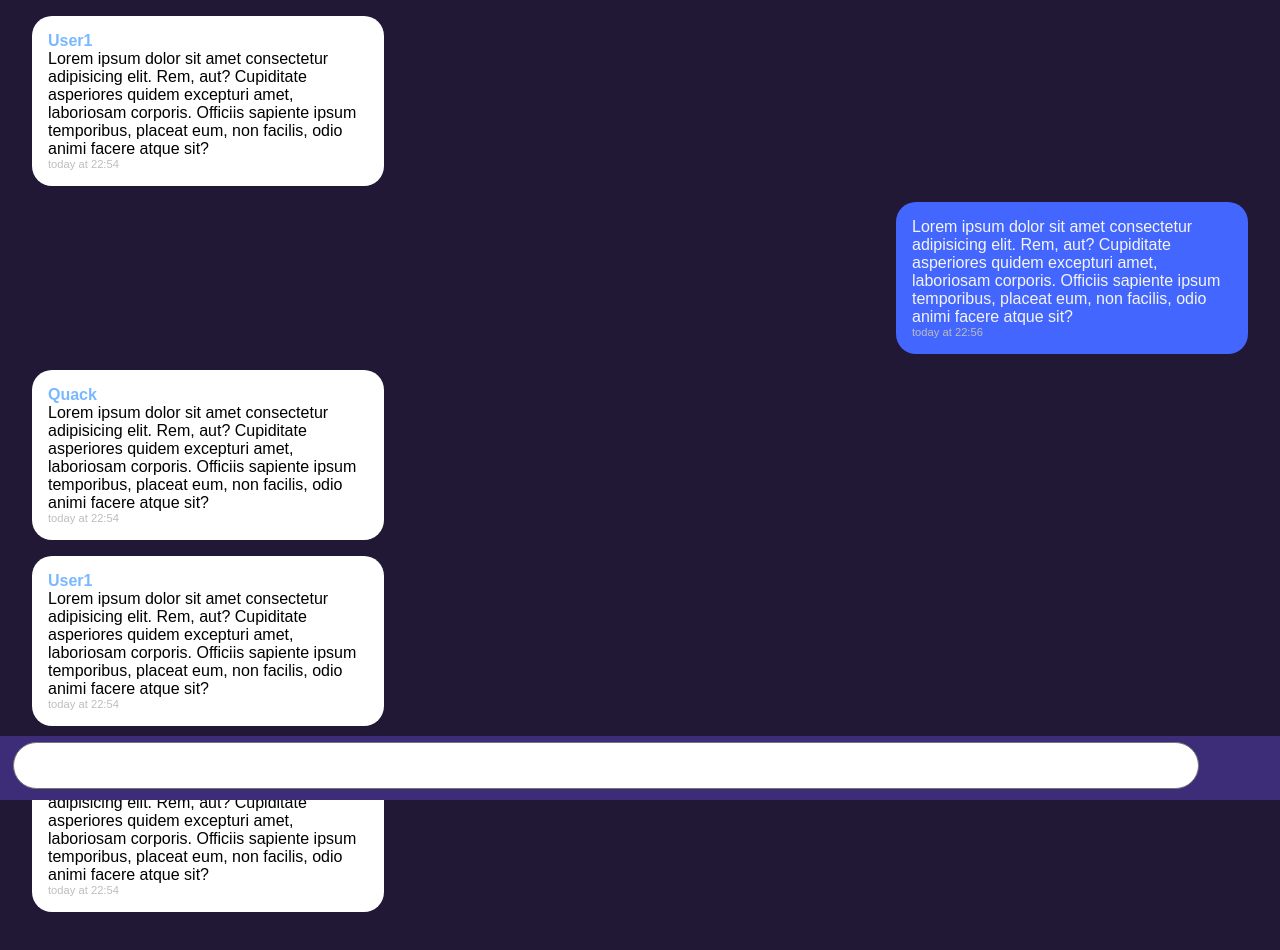
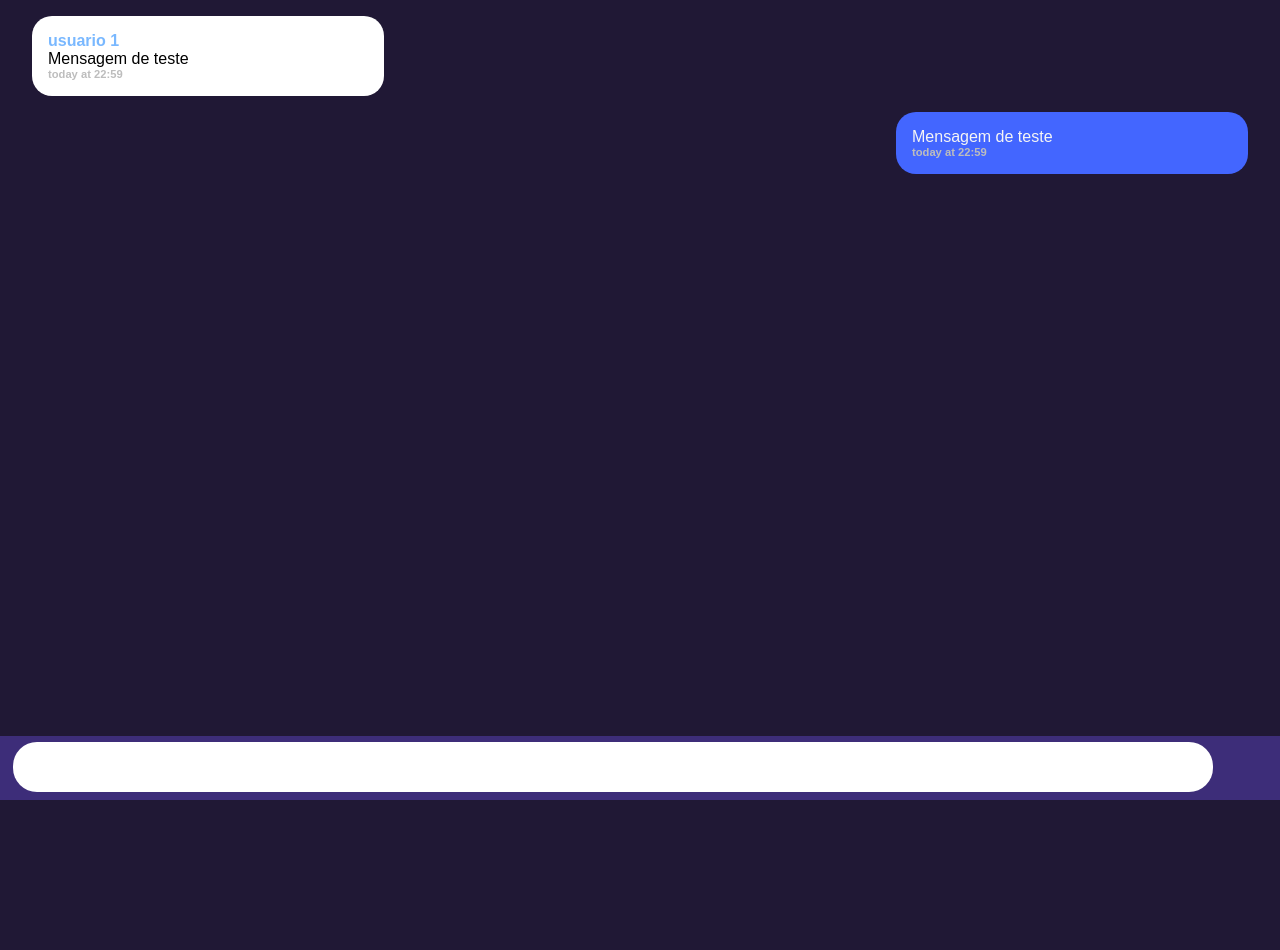
Before and after one commit to Sermi13/Chat-Room-project, a plain HTML site: page frontend/index.html in a window 1280 px wide. After the commit the page ends 800 px from the top, so only its background shows below. Drawn offline with Linux system fonts and the light colour scheme.

Commit message:
added create message commands and chatbox scripts

```diff
--- a/frontend/index.html
+++ b/frontend/index.html
@@ -6,73 +6,11 @@
     <meta name="viewport" content="width=device-width, initial-scale=1.0" />
     <title>Chat-test</title>
     <link rel="stylesheet" href="style.css" />
+
+    <script src="./js/main.js" defer></script>
   </head>
   <body>
-    <div class="messages-container">
-      <div class="message-other">
-        <div class="message-box">
-          <p class="message-owner">User1</p>
-          <p class="message-content">
-            Lorem ipsum dolor sit amet consectetur adipisicing elit. Rem, aut?
-            Cupiditate asperiores quidem excepturi amet, laboriosam corporis.
-            Officiis sapiente ipsum temporibus, placeat eum, non facilis, odio
-            animi facere atque sit?
-          </p>
-          <p class="message-date">today at 22:54</p>
-        </div>
-      </div>
-
-      <div class="message-user">
-        <div class="message-box">
-          <p class="message-content">
-            Lorem ipsum dolor sit amet consectetur adipisicing elit. Rem, aut?
-            Cupiditate asperiores quidem excepturi amet, laboriosam corporis.
-            Officiis sapiente ipsum temporibus, placeat eum, non facilis, odio
-            animi facere atque sit?
-          </p>
-          <p class="message-date">today at 22:56</p>
-        </div>
-      </div>
-
-      <div class="message-other">
-        <div class="message-box">
-          <p class="message-owner">Quack</p>
-          <p class="message-content">
-            Lorem ipsum dolor sit amet consectetur adipisicing elit. Rem, aut?
-            Cupiditate asperiores quidem excepturi amet, laboriosam corporis.
-            Officiis sapiente ipsum temporibus, placeat eum, non facilis, odio
-            animi facere atque sit?
-          </p>
-          <p class="message-date">today at 22:54</p>
-        </div>
-      </div>
-
-      <div class="message-other">
-        <div class="message-box">
-          <p class="message-owner">User1</p>
-          <p class="message-content">
-            Lorem ipsum dolor sit amet consectetur adipisicing elit. Rem, aut?
-            Cupiditate asperiores quidem excepturi amet, laboriosam corporis.
-            Officiis sapiente ipsum temporibus, placeat eum, non facilis, odio
-            animi facere atque sit?
-          </p>
-          <p class="message-date">today at 22:54</p>
-        </div>
-      </div>
-
-      <div class="message-other">
-        <div class="message-box">
-          <p class="message-owner">User1</p>
-          <p class="message-content">
-            Lorem ipsum dolor sit amet consectetur adipisicing elit. Rem, aut?
-            Cupiditate asperiores quidem excepturi amet, laboriosam corporis.
-            Officiis sapiente ipsum temporibus, placeat eum, non facilis, odio
-            animi facere atque sit?
-          </p>
-          <p class="message-date">today at 22:54</p>
-        </div>
-      </div>
-    </div>
+    <div id="messages-container"></div>
     <!-- Text box for typing in messages -->
     <div class="chatbox-holder">
       <textarea name="chatbox" id="chatbox"></textarea>
--- /dev/null
+++ b/frontend/js/main.js
@@ -0,0 +1,48 @@
+const sessionUsername = "User0"
+
+createNewMessage("usuario 1", "Mensagem de teste", "today at 22:59")
+createNewMessage("User0", "Mensagem de teste", "today at 22:59")
+
+let chatbox = document.getElementById("chatbox")
+chatbox.addEventListener("keypress", (Event) => {
+  const keyName = Event.key
+  console.log(keyName)
+  if (keyName == "Enter") {
+    let now = new Date()
+    createNewMessage(
+      sessionUsername,
+      chatbox.value,
+      String(now.getHours()) + ":" + String(now.getMinutes())
+    )
+    chatbox.value = ""
+  }
+})
+
+function createNewMessage(username, content, date) {
+  const container = document.getElementById("messages-container")
+  console.log(container)
+
+  let message = document.createElement("div")
+  if (username == sessionUsername) {
+    message.classList.add("message-user")
+
+    message.innerHTML = `
+  <div class="message-box">
+    <p class="message-content">
+      ${content}
+    </p>
+    <p class="message-date">${date}</p>`
+  } else {
+    message.classList.add("message-other")
+
+    message.innerHTML = `
+  <div class="message-box">
+    <p class="message-owner">${username}</p>
+    <p class="message-content">
+      ${content}
+    </p>
+    <p class="message-date">${date}</p>`
+  }
+
+  container.appendChild(message)
+}
--- a/frontend/style.css
+++ b/frontend/style.css
@@ -15,7 +15,7 @@ body {
 }
 #chatbox {
   border-radius: 1.5rem;
-  padding: 0rem 1rem;
+  padding: 0.15rem 1.5rem;
   top: 10%;
   left: 1%;
   position: absolute;
@@ -23,11 +23,14 @@ body {
   height: 70%;
   resize: none;
   font-size: 1.25rem;
+  font-family: sans-serif;
   overflow: hidden;
+  border: none;
+  outline: none;
 }
 
 /* MESSAGE BOX */
-.messages-container {
+#messages-container {
   overflow: hidden;
   padding-bottom: 5rem;
 }
@@ -62,6 +65,7 @@ body {
   font-family: sans-serif;
   font-size: 70%;
   color: rgb(189, 189, 189);
+  font-weight: bold;
 }
 
 .message-user .message-box {
```
